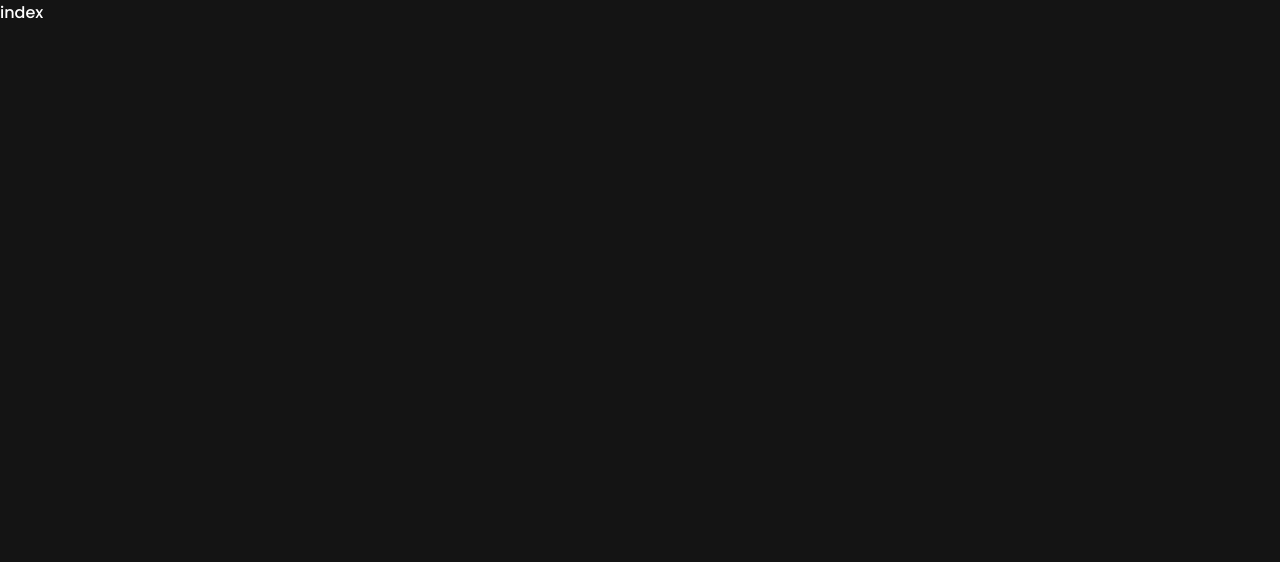
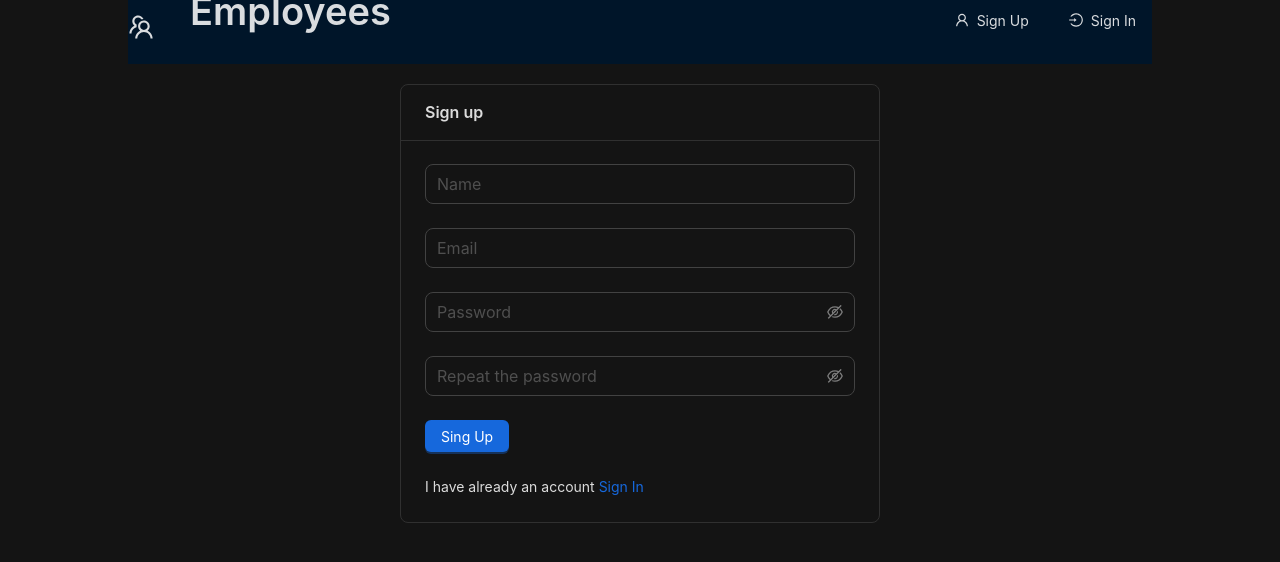
Before and after one commit to refvds/FullStackTS, a React (Vite) app in the folder client/: page /register in a window 1280 px wide. Shown: the top 562 px of the page. Built offline with nearby package versions, Linux system fonts and the light colour scheme.

Commit message:
func-layout: add sign up page

```diff
--- a/client/src/pages/register/index.tsx
+++ b/client/src/pages/register/index.tsx
@@ -1,5 +1,33 @@
-import React from 'react';
+import { Row, Card, Form, Space, Typography } from 'antd';
+import { Link } from 'react-router-dom';
 
-export const Register = () => {
-  return <div>index</div>;
+import { Layout } from '../../components/layout';
+import { CustomInput } from '../../components/custom-input';
+import { PasswordInput } from '../../components/password-input/input';
+import { CustomButton } from '../../components/custom-button';
+import { Paths } from '../../paths';
+
+export const Register: React.FC = () => {
+  return (
+    <Layout>
+      <Row align='middle' justify='center'>
+        <Card style={{ width: '30rem' }} title='Sign up'>
+          <Form onFinish={() => null}>
+            <CustomInput name='name' placeholder='Name' />
+            <CustomInput type='email' name='email' placeholder='Email' />
+            <PasswordInput name='password' placeholder='Password' />
+            <PasswordInput name='confirmPassword' placeholder='Repeat the password' />
+            <CustomButton type='primary' htmlType='submit'>
+              Sing Up
+            </CustomButton>
+          </Form>
+          <Space direction='vertical' size='large'>
+            <Typography.Text>
+              I have already an account <Link to={Paths.login}>Sign In</Link>
+            </Typography.Text>
+          </Space>
+        </Card>
+      </Row>
+    </Layout>
+  );
 };
```
